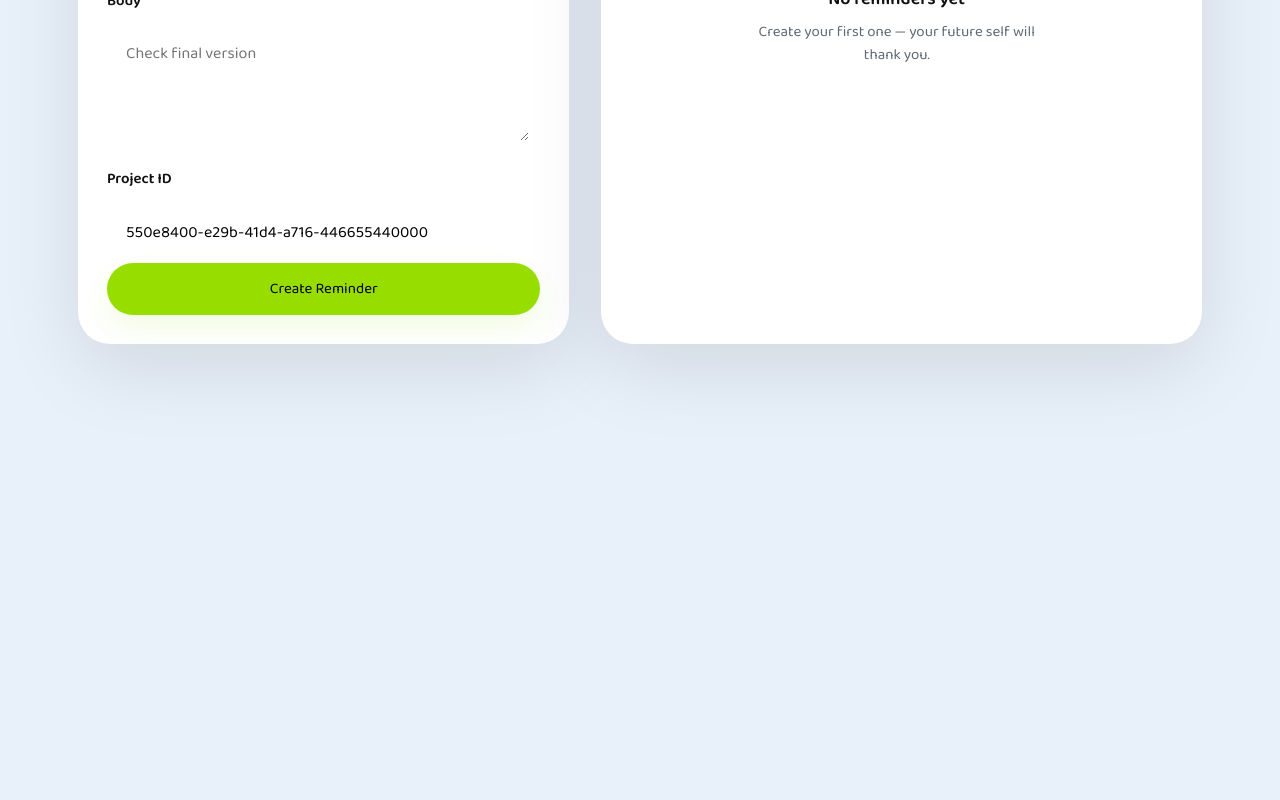
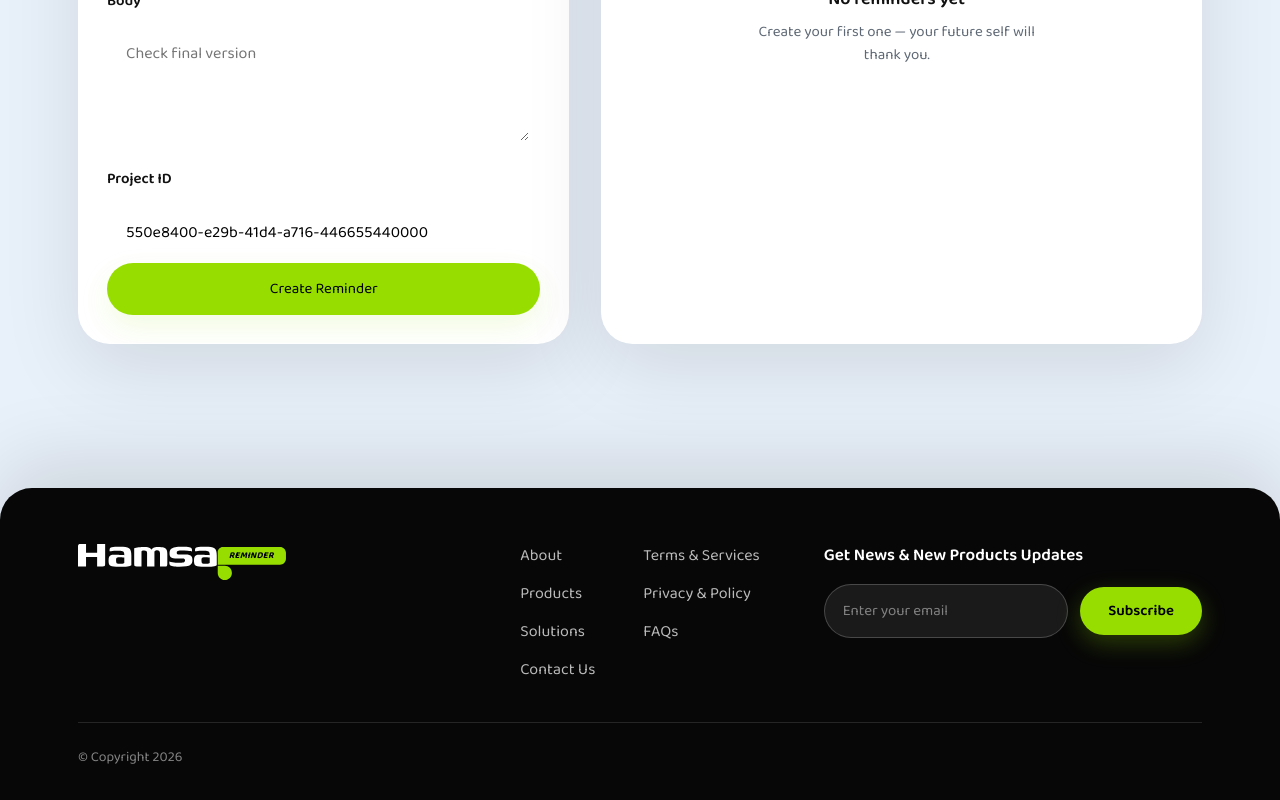
Before and after one commit to Rahmahomar/hamsa-reminders-web, a React (Vite) app: page / in a window 1280 px wide. Shown: the part 870-1670 px from the top of the page. Before the commit the page ends 1262 px from the top, so only its background shows below. Built offline with nearby package versions, Linux system fonts and the light colour scheme; a web font is replaced by a local one.

Commit message:
add footer

```diff
--- /dev/null
+++ b/src/components/Footer.tsx
@@ -0,0 +1,95 @@
+import { type FormEvent, useState } from "react";
+import { HamsaLogo } from "./HamsaLogo";
+import "../styles/footer.css";
+
+const FOOTER_NAV_PRIMARY = [
+  { label: "About", href: "https://tryhamsa.com/about" },
+  { label: "Products", href: "https://tryhamsa.com/" },
+  { label: "Solutions", href: "https://tryhamsa.com/" },
+  { label: "Contact Us", href: "https://tryhamsa.com/contact/" },
+] as const;
+
+const FOOTER_NAV_LEGAL = [
+  { label: "Terms & Services", href: "https://tryhamsa.com/terms-of-service" },
+  { label: "Privacy & Policy", href: "https://tryhamsa.com/privacy-policy" },
+  { label: "FAQs", href: "https://tryhamsa.com/#faqs" },
+] as const;
+
+const COPYRIGHT_YEAR = new Date().getFullYear();
+
+export function Footer() {
+  const [email, setEmail] = useState("");
+
+  const handleSubscribe = (e: FormEvent) => {
+    e.preventDefault();
+    setEmail("");
+  };
+
+  return (
+    <footer className="site-footer">
+      <div className="site-footer__inner">
+        <div className="site-footer__main">
+          <div className="site-footer__brand">
+            <a
+              href="https://tryhamsa.com/"
+              target="_blank"
+              rel="noopener noreferrer"
+              className="site-footer__logo-link"
+              aria-label="Hamsa — visit tryhamsa.com"
+            >
+              <HamsaLogo className="site-footer__logo" />
+            </a>
+          </div>
+
+          <nav className="site-footer__nav" aria-label="Footer">
+            <ul className="site-footer__links">
+              {FOOTER_NAV_PRIMARY.map((item) => (
+                <li key={item.label}>
+                  <a href={item.href} target="_blank" rel="noopener noreferrer">
+                    {item.label}
+                  </a>
+                </li>
+              ))}
+            </ul>
+            <ul className="site-footer__links">
+              {FOOTER_NAV_LEGAL.map((item) => (
+                <li key={item.label}>
+                  <a href={item.href} target="_blank" rel="noopener noreferrer">
+                    {item.label}
+                  </a>
+                </li>
+              ))}
+            </ul>
+          </nav>
+
+          <div className="site-footer__newsletter">
+            <p className="site-footer__newsletter-title">
+              Get News &amp; New Products Updates
+            </p>
+            <form className="site-footer__subscribe" onSubmit={handleSubscribe}>
+              <label className="visually-hidden" htmlFor="footer-email">
+                Email address
+              </label>
+              <input
+                id="footer-email"
+                type="email"
+                name="email"
+                placeholder="Enter your email"
+                value={email}
+                onChange={(e) => setEmail(e.target.value)}
+                autoComplete="email"
+              />
+              <button type="submit">Subscribe</button>
+            </form>
+          </div>
+        </div>
+
+        <div className="site-footer__bottom">
+          <p className="site-footer__copyright">
+            &copy; Copyright {COPYRIGHT_YEAR}
+          </p>
+        </div>
+      </div>
+    </footer>
+  );
+}
--- a/src/components/HamsaLogo.tsx
+++ b/src/components/HamsaLogo.tsx
@@ -9,12 +9,7 @@ type HamsaLogoProps = {
   className?: string;
 };
 
-const HAMSA_TEXT_SCALE = 0.92;
-const HAMSA_TEXT_ORIGIN = { x: 377, y: 46.865 };
-
 export function HamsaLogo({ className = "" }: HamsaLogoProps) {
-  const hamsaTransform = `translate(${HAMSA_TEXT_ORIGIN.x} ${HAMSA_TEXT_ORIGIN.y}) scale(${HAMSA_TEXT_SCALE}) translate(${-HAMSA_TEXT_ORIGIN.x} ${-HAMSA_TEXT_ORIGIN.y})`;
-
   return (
     <svg
       className={`brand__img${className ? ` ${className}` : ""}`}
@@ -24,16 +19,14 @@ export function HamsaLogo({ className = "" }: HamsaLogoProps) {
       aria-label="Hamsa Reminder"
       preserveAspectRatio="xMidYMid meet"
     >
-      <g transform={hamsaTransform}>
-        <path d={HAMSA_WORDMARK_HAMSA_PATH} fill="currentColor" />
-      </g>
+      <path d={HAMSA_WORDMARK_HAMSA_PATH} fill="currentColor" />
       <path d={HAMSA_WORDMARK_BADGE_PATH} fill="#97DE00" />
       <text
         x="451"
         y="32"
         textAnchor="middle"
         dominantBaseline="middle"
-        fill="currentColor"
+        fill="#060606"
         fontFamily="var(--font-body)"
         fontSize="24"
         fontWeight="700"
--- a/src/components/Layout.tsx
+++ b/src/components/Layout.tsx
@@ -1,4 +1,5 @@
 import type { LayoutProps } from "../types/layout";
+import { Footer } from "./Footer";
 import { Navbar } from "./Navbar";
 import { PageBackground } from "./PageBackground";
 
@@ -8,8 +9,9 @@ export function Layout({ children }: LayoutProps) {
       <PageBackground />
       <div className="page">
         <Navbar />
-        {children}
+        <div className="page__content">{children}</div>
       </div>
+      <Footer />
     </>
   );
 }
--- a/src/index.css
+++ b/src/index.css
@@ -52,10 +52,18 @@ body {
   z-index: 1;
   container-type: inline-size;
   container-name: page;
+  display: flex;
+  flex-direction: column;
   padding: max(28px, env(safe-area-inset-top, 0px)) max(var(--container-pad), env(safe-area-inset-right, 0px))
-    max(48px, env(safe-area-inset-bottom, 0px)) max(var(--container-pad), env(safe-area-inset-left, 0px));
+    max(0px, env(safe-area-inset-bottom, 0px)) max(var(--container-pad), env(safe-area-inset-left, 0px));
   max-width: var(--container-max);
   margin: 0 auto;
+}
+
+.page__content {
+  flex: 1 1 auto;
+  width: 100%;
+  padding-bottom: 48px;
 }
 
 .danger {
--- /dev/null
+++ b/src/styles/footer.css
@@ -0,0 +1,189 @@
+.visually-hidden {
+  position: absolute;
+  width: 1px;
+  height: 1px;
+  padding: 0;
+  margin: -1px;
+  overflow: hidden;
+  clip: rect(0, 0, 0, 0);
+  white-space: nowrap;
+  border: 0;
+}
+
+.site-footer {
+  position: relative;
+  z-index: 1;
+  width: 100%;
+  margin-top: 72px;
+  background: var(--night);
+  color: rgba(255, 255, 255, 0.88);
+  border-radius: var(--radius-xl) var(--radius-xl) 0 0;
+  box-shadow: 0 -24px 80px rgba(0, 0, 0, 0.12);
+}
+
+.site-footer__inner {
+  max-width: var(--container-max);
+  margin: 0 auto;
+  padding: 48px max(var(--container-pad), env(safe-area-inset-right, 0px)) 32px
+    max(var(--container-pad), env(safe-area-inset-left, 0px));
+  padding-bottom: max(32px, env(safe-area-inset-bottom, 0px));
+}
+
+.site-footer__main {
+  display: grid;
+  grid-template-columns: 1fr;
+  gap: 40px;
+  padding-bottom: 40px;
+  border-bottom: 1px solid rgba(255, 255, 255, 0.12);
+}
+
+.site-footer__logo-link {
+  display: inline-block;
+  text-decoration: none;
+}
+
+.site-footer__logo {
+  height: 2.25rem;
+  color: #ffffff;
+}
+
+.site-footer__nav {
+  display: grid;
+  grid-template-columns: repeat(2, minmax(0, auto));
+  gap: 32px 48px;
+  justify-content: start;
+}
+
+.site-footer__links {
+  list-style: none;
+  display: flex;
+  flex-direction: column;
+  gap: 14px;
+}
+
+.site-footer__links a {
+  font-family: var(--font-body);
+  font-size: 1rem;
+  font-weight: 400;
+  color: rgba(255, 255, 255, 0.72);
+  text-decoration: none;
+  transition: color 0.2s ease;
+}
+
+.site-footer__links a:hover {
+  color: var(--primary);
+}
+
+.site-footer__newsletter-title {
+  font-family: var(--font-body);
+  font-size: 1.0625rem;
+  font-weight: 600;
+  line-height: 1.4;
+  margin-bottom: 16px;
+  color: #fff;
+}
+
+.site-footer__subscribe {
+  display: flex;
+  flex-direction: column;
+  gap: 12px;
+  max-width: 420px;
+}
+
+.site-footer__subscribe input {
+  width: 100%;
+  margin: 0;
+  padding: 14px 18px;
+  border: 1px solid rgba(255, 255, 255, 0.2);
+  border-radius: 999px;
+  background: rgba(255, 255, 255, 0.08);
+  color: #fff;
+  font-size: 0.9375rem;
+  outline: none;
+  transition: border-color 0.2s ease, box-shadow 0.2s ease;
+}
+
+.site-footer__subscribe input::placeholder {
+  color: rgba(255, 255, 255, 0.45);
+}
+
+.site-footer__subscribe input:focus {
+  border-color: rgba(151, 222, 0, 0.6);
+  box-shadow: 0 0 0 3px rgba(151, 222, 0, 0.2);
+}
+
+.site-footer__subscribe button {
+  width: fit-content;
+  margin: 0;
+  padding: 12px 28px;
+  border: none;
+  border-radius: 999px;
+  background: var(--primary);
+  color: var(--primary-foreground);
+  font-family: var(--font-body);
+  font-size: 0.9375rem;
+  font-weight: 600;
+  cursor: pointer;
+  box-shadow: 0 8px 24px rgba(151, 222, 0, 0.25);
+  transition: background 0.2s ease, transform 0.2s ease;
+}
+
+.site-footer__subscribe button:hover {
+  background: #b8f033;
+  color: var(--night);
+  transform: translateY(-1px);
+}
+
+.site-footer__bottom {
+  padding-top: 24px;
+}
+
+.site-footer__copyright {
+  font-family: var(--font-body);
+  font-size: 0.875rem;
+  color: rgba(255, 255, 255, 0.5);
+}
+
+@media (min-width: 768px) {
+  .site-footer__main {
+    grid-template-columns: minmax(140px, 1fr) auto minmax(260px, 1fr);
+    align-items: start;
+    gap: 48px;
+  }
+
+  .site-footer__subscribe {
+    flex-direction: row;
+    align-items: center;
+    max-width: none;
+  }
+
+  .site-footer__subscribe input {
+    flex: 1;
+    min-width: 0;
+  }
+
+  .site-footer__subscribe button {
+    flex-shrink: 0;
+  }
+}
+
+@media (min-width: 1024px) {
+  .site-footer {
+    margin-top: 96px;
+  }
+
+  .site-footer__inner {
+    padding-top: 56px;
+  }
+
+  .site-footer__main {
+    gap: 64px;
+  }
+}
+
+@media (max-width: 767px) {
+  .site-footer__nav {
+    grid-template-columns: 1fr 1fr;
+    gap: 24px;
+  }
+}
```
